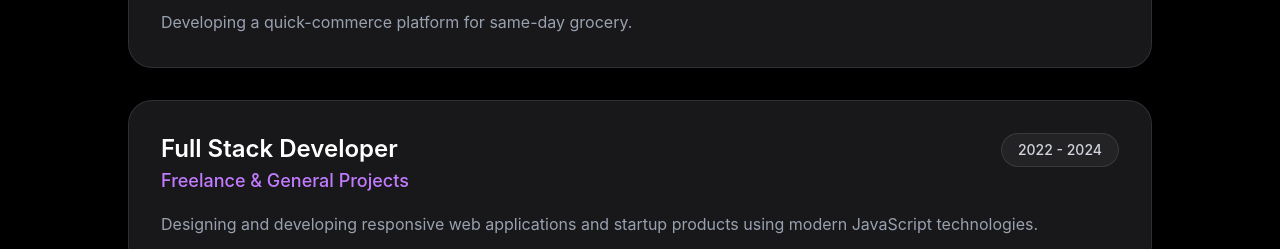
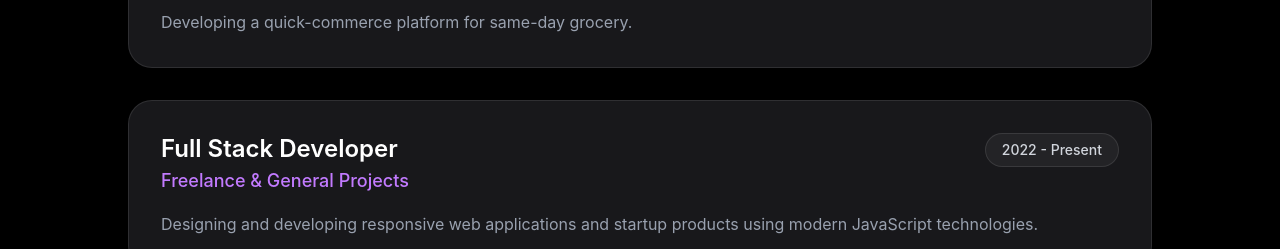
Before and after one commit to abhi-sri94/my-portfolio, a React app: page / in a window 1280 px wide. Shown: the part 4060-4309 px from the top of the page. Built offline with nearby package versions, Linux system fonts and the light colour scheme; the HTML template or start-up script is replaced by a standard one.

Commit message:
style: update last experience card date to 2022 - Present

```diff
--- a/src/App.jsx
+++ b/src/App.jsx
@@ -392,7 +392,7 @@ export default function App() {
                   </p>
                 </div>
                 <span className="bg-white/5 border border-white/10 px-4 py-1.5 rounded-full text-sm text-gray-300 font-medium inline-block w-fit">
-                  2022 - 2024
+                  2022 - Present
                 </span>
               </div>
               <p className="text-gray-400 leading-relaxed">
```
